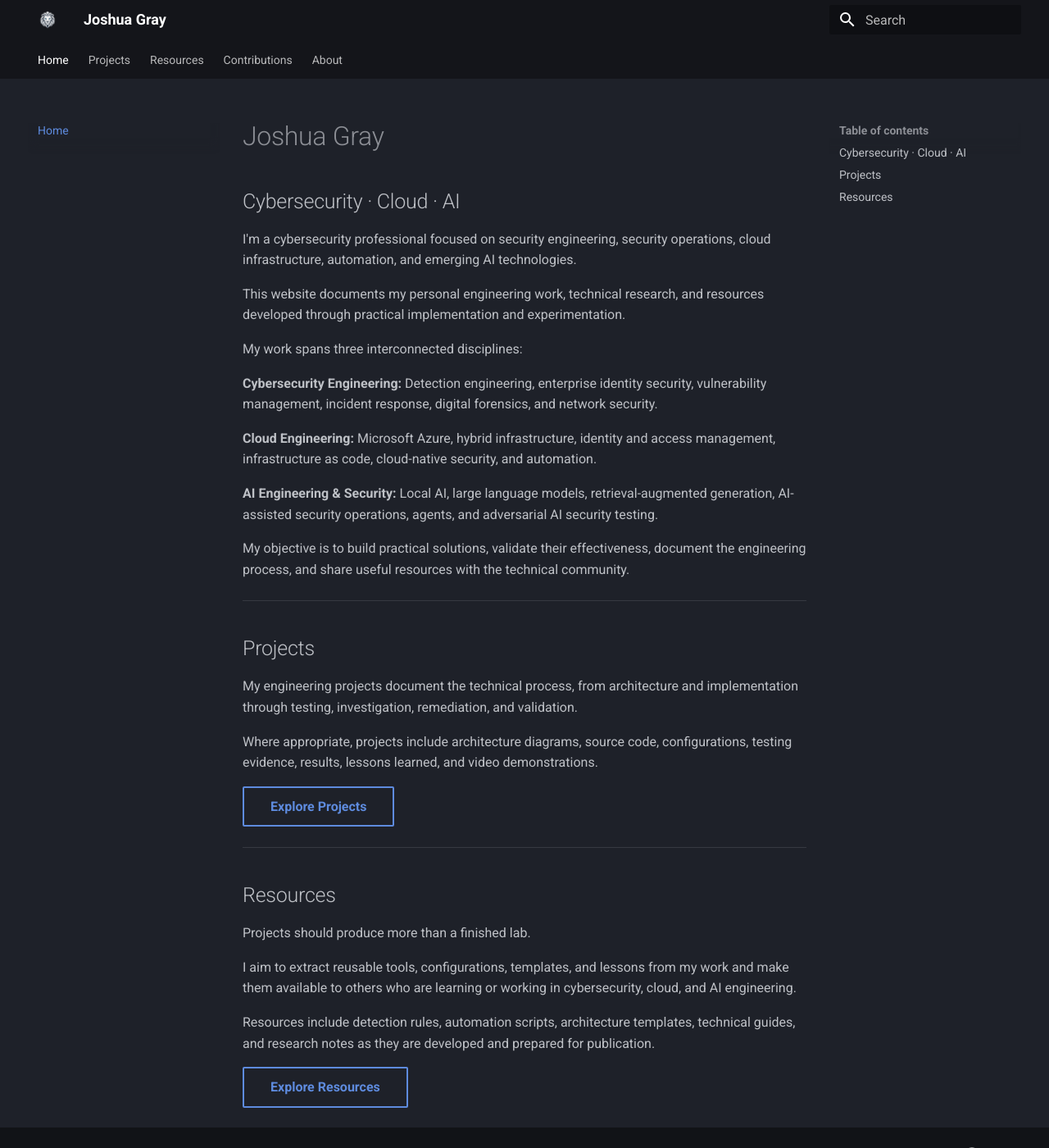
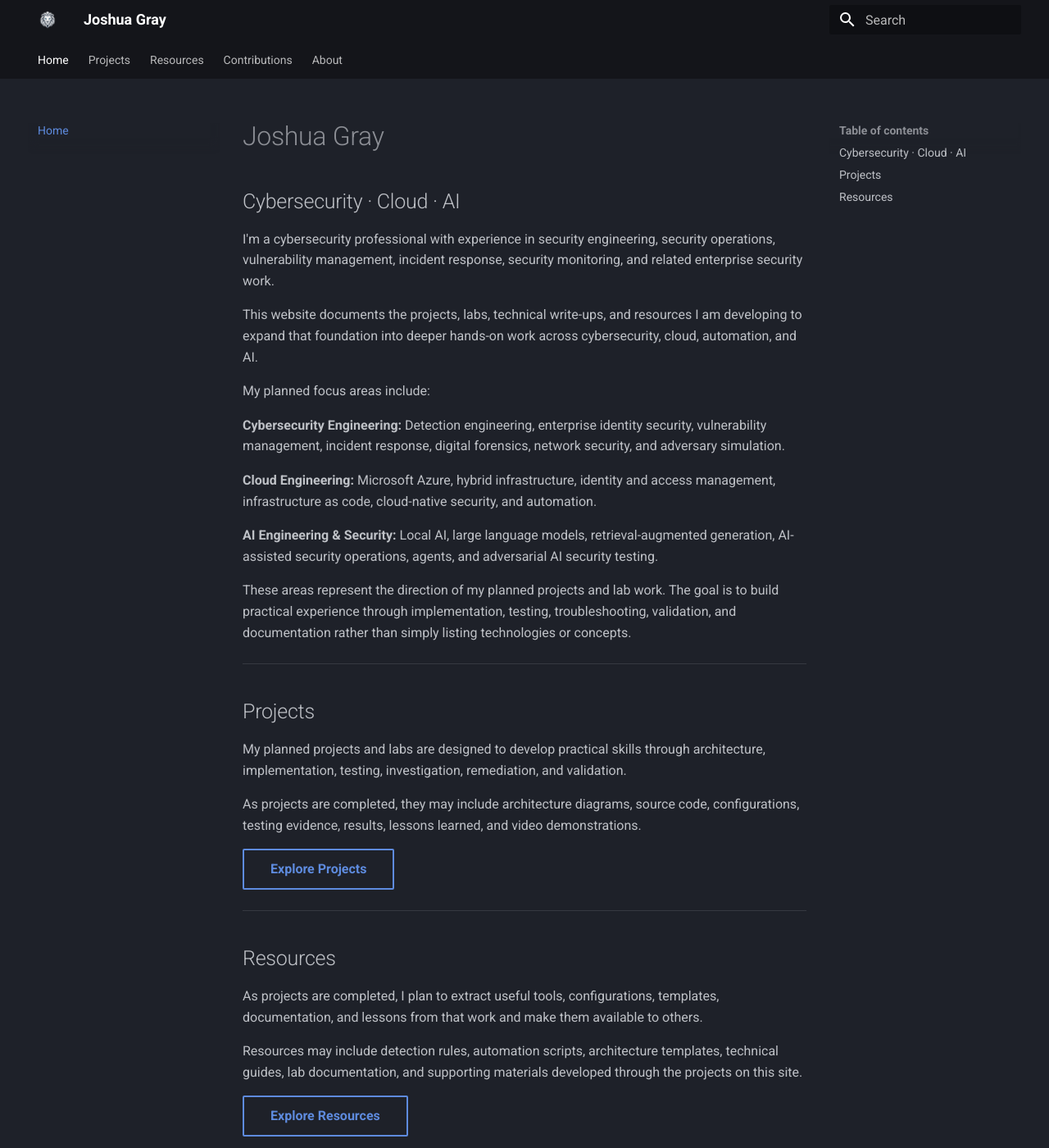
Before and after one commit to joshua-gray-sec/joshua-gray-sec.github.io, an MkDocs documentation site: the page built from docs/index.md, in a window 1280 px wide and 1400 px high. Shown: the whole window at 82% size. Built offline with MkDocs 1.6.1 and Material for MkDocs 9.7.7, drawn with Linux system fonts in a browser that asks for light colours.

Commit message:
Update verbiage for clarity

```diff
--- a/docs/index.md
+++ b/docs/index.md
@@ -2,27 +2,27 @@
 
 ## Cybersecurity · Cloud · AI
 
-I'm a cybersecurity professional focused on security engineering, security operations, cloud infrastructure, automation, and emerging AI technologies.
+I'm a cybersecurity professional with experience in security engineering, security operations, vulnerability management, incident response, security monitoring, and related enterprise security work.
 
-This website documents my personal engineering work, technical research, and resources developed through practical implementation and experimentation.
+This website documents the projects, labs, technical write-ups, and resources I am developing to expand that foundation into deeper hands-on work across cybersecurity, cloud, automation, and AI.
 
-My work spans three interconnected disciplines:
+My planned focus areas include:
 
-**Cybersecurity Engineering:** Detection engineering, enterprise identity security, vulnerability management, incident response, digital forensics, and network security.
+**Cybersecurity Engineering:** Detection engineering, enterprise identity security, vulnerability management, incident response, digital forensics, network security, and adversary simulation.
 
 **Cloud Engineering:** Microsoft Azure, hybrid infrastructure, identity and access management, infrastructure as code, cloud-native security, and automation.
 
 **AI Engineering & Security:** Local AI, large language models, retrieval-augmented generation, AI-assisted security operations, agents, and adversarial AI security testing.
 
-My objective is to build practical solutions, validate their effectiveness, document the engineering process, and share useful resources with the technical community.
+These areas represent the direction of my planned projects and lab work. The goal is to build practical experience through implementation, testing, troubleshooting, validation, and documentation rather than simply listing technologies or concepts.
 
 ---
 
 ## Projects
 
-My engineering projects document the technical process, from architecture and implementation through testing, investigation, remediation, and validation.
+My planned projects and labs are designed to develop practical skills through architecture, implementation, testing, investigation, remediation, and validation.
 
-Where appropriate, projects include architecture diagrams, source code, configurations, testing evidence, results, lessons learned, and video demonstrations.
+As projects are completed, they may include architecture diagrams, source code, configurations, testing evidence, results, lessons learned, and video demonstrations.
 
 [Explore Projects](projects/index.md){ .md-button }
 
@@ -30,10 +30,8 @@ Where appropriate, projects include architecture diagrams, source code, configur
 
 ## Resources
 
-Projects should produce more than a finished lab.
+As projects are completed, I plan to extract useful tools, configurations, templates, documentation, and lessons from that work and make them available to others.
 
-I aim to extract reusable tools, configurations, templates, and lessons from my work and make them available to others who are learning or working in cybersecurity, cloud, and AI engineering.
-
-Resources include detection rules, automation scripts, architecture templates, technical guides, and research notes as they are developed and prepared for publication.
+Resources may include detection rules, automation scripts, architecture templates, technical guides, lab documentation, and supporting materials developed through the projects on this site.
 
 [Explore Resources](resources/index.md){ .md-button }
```
Also changed, not shown: docs/about.md (+7 -5 lines).
